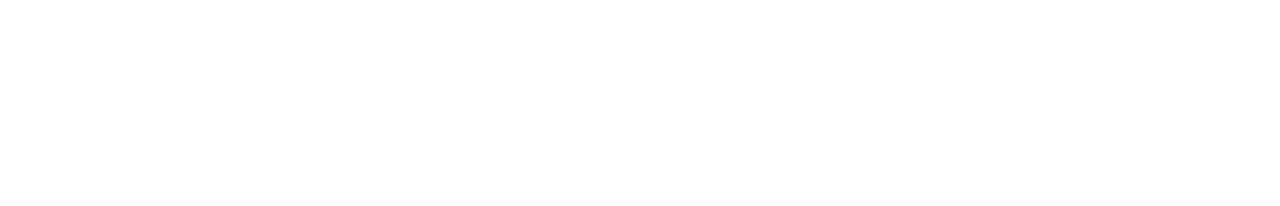
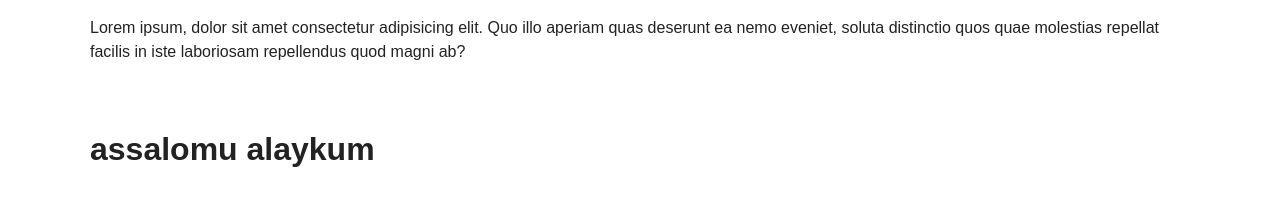
Before and after one commit to Akramrakhim/testrewq, a plain HTML site: page index.html in a window 1280 px wide. Drawn offline with Linux system fonts and the light colour scheme.

Commit message:
add h1 and p

```diff
--- a/index.html
+++ b/index.html
@@ -11,7 +11,11 @@
 </head>
 <body>
 <main class="main-content">
-
+<div class="container">
+  <p>Lorem ipsum, dolor sit amet consectetur adipisicing elit. Quo illo aperiam quas deserunt ea nemo eveniet, soluta distinctio quos quae molestias repellat facilis in iste laboriosam repellendus quod magni ab?</p>
+  <br>
+  <h1>assalomu alaykum</h1>
+</div>
 </main>
 
 
```
